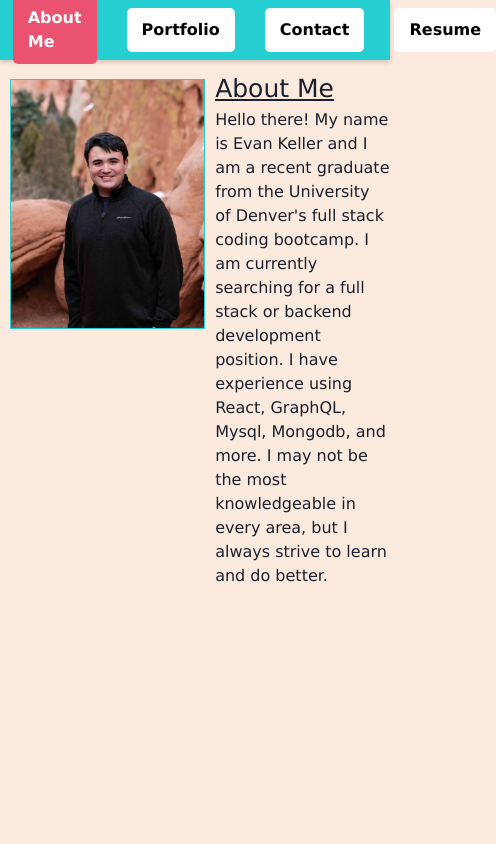
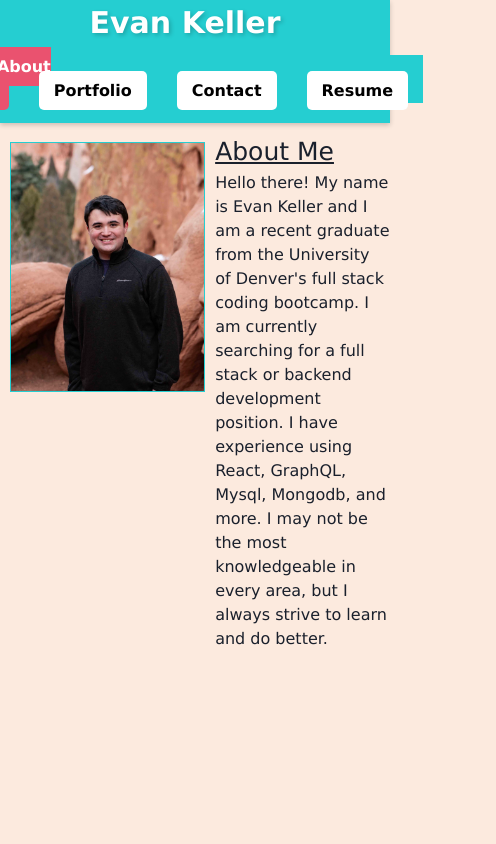
Before and after one commit to 33649EK/reactjs-portfolio-evanK, a React (Vite) app: page /About in a window 390 px wide. Shown: the top 844 px of the page, 496 px wide, since content can reach past the window. Built offline with nearby package versions, Linux system fonts and the light colour scheme.

Commit message:
attempted fix for rendering on mobile

```diff
--- a/src/App.css
+++ b/src/App.css
@@ -23,6 +23,10 @@ nav {
   align-items: center;
   box-shadow: 0 2px 5px rgba(0, 0, 0, 0.2);
   height: 60px;
+}
+
+.navLinks {
+  background-color: var(--robin-blue);
 }
 
 main {
@@ -264,6 +268,22 @@ li::before {
   footer {
     bottom: auto; /* Allows footer to properly move to bottom of page when page is small */
   }
+
+  nav {
+    display: flex;
+    flex-direction: column;
+    align-items: center;
+    height: auto;
+  }
+
+  .navLinks {
+    margin-bottom: 10px;
+  }
+
+  .name {
+    margin-bottom: 10px;
+    margin-top: -10px;
+  }
 }
 
 @media screen and (height < 1170px) {
--- a/src/components/Navbar.jsx
+++ b/src/components/Navbar.jsx
@@ -17,6 +17,7 @@ const Navbar = () => {
   return (
     <nav>
       <h1 className="name">Evan Keller</h1>
+      <div className="navLinks">
         <Link to="/About" className={`nav-button ${aboutCurrentPage}`}>
           About Me
         </Link>
@@ -29,6 +30,7 @@ const Navbar = () => {
         <Link to="/Resume" className={`nav-button ${resumeCurrentPage}`}>
           Resume
         </Link>
+      </div>
     </nav>
   );
 };
```
Lines whose indentation alone changed are shown as unchanged.
